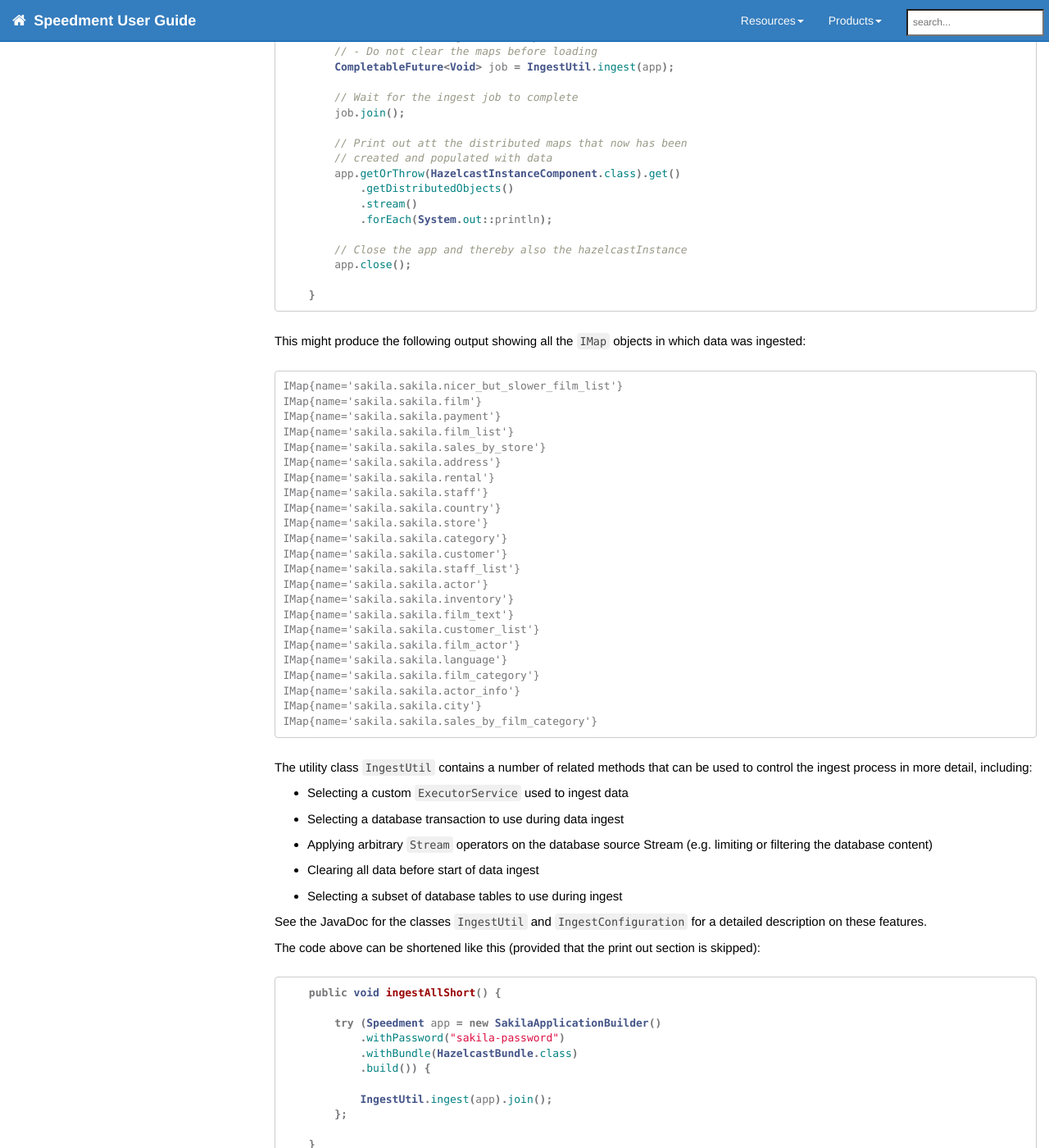
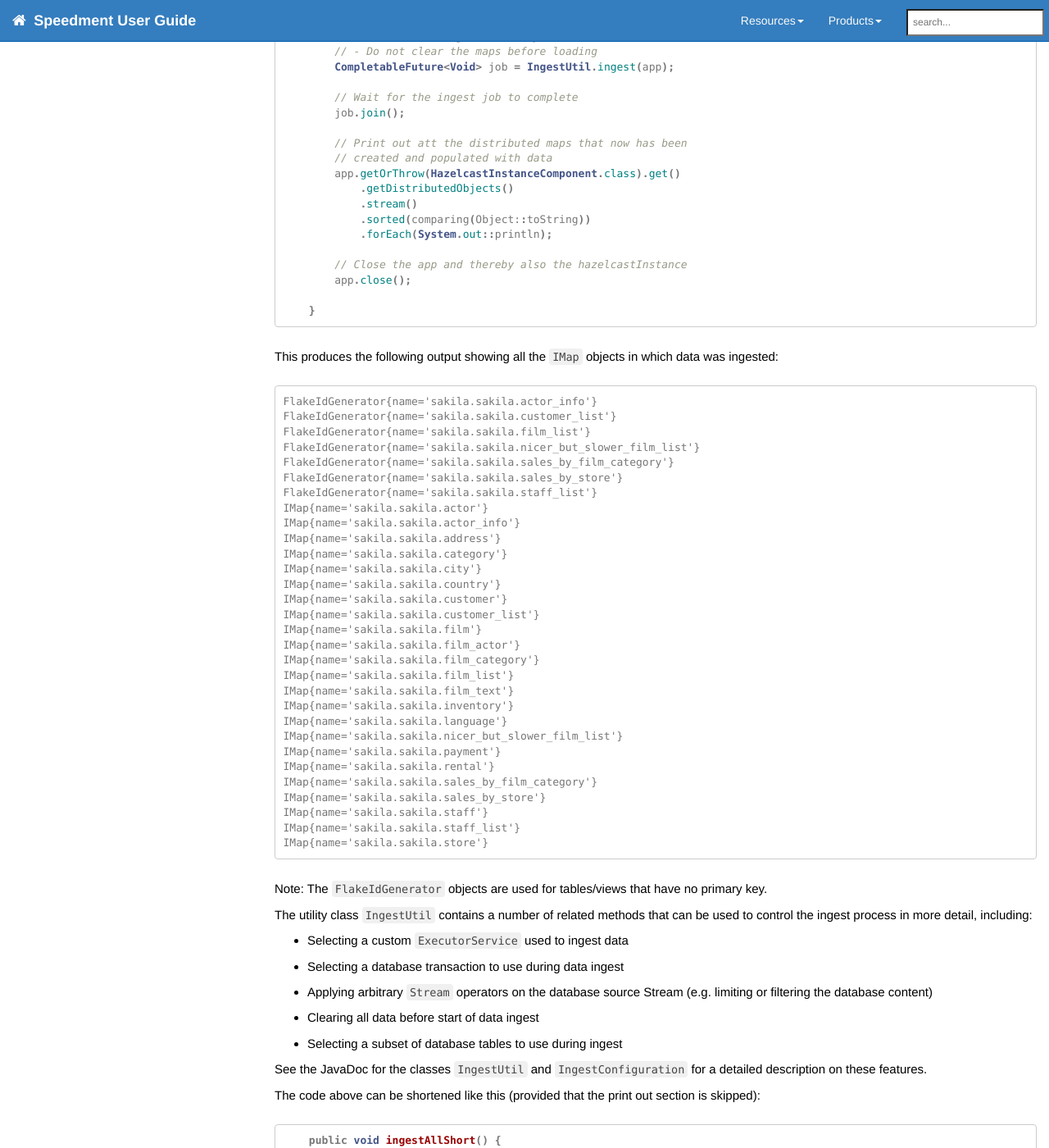
Before and after one commit to speedment/speedment-doc, a Jekyll site: the page built from pages/hazelcast.md, in a window 1280 px wide and 1400 px high, scrolled down 11034 px. Shown: the whole window at 82% size. Built offline with Jekyll 4.4.1, drawn with Linux system fonts in a browser that asks for light colours; nearby versions of some CDN libraries; comment, search, counter and statistics services are not loaded; some of the changed text lies outside the part shown.

Commit message:
hazelcast: Add join and aggregation info

````diff
--- a/pages/hazelcast.md
+++ b/pages/hazelcast.md
@@ -491,6 +491,7 @@
         app.getOrThrow(HazelcastInstanceComponent.class).get()
             .getDistributedObjects()
             .stream()
+            .sorted(comparing(Object::toString))
             .forEach(System.out::println);
 
         // Close the app and thereby also the hazelcastInstance
@@ -498,32 +499,41 @@
 
     }
 ```
-This might produce the following output showing all the `IMap` objects in which data was ingested:
+This produces the following output showing all the `IMap` objects in which data was ingested:
 ```text
+FlakeIdGenerator{name='sakila.sakila.actor_info'}
+FlakeIdGenerator{name='sakila.sakila.customer_list'}
+FlakeIdGenerator{name='sakila.sakila.film_list'}
+FlakeIdGenerator{name='sakila.sakila.nicer_but_slower_film_list'}
+FlakeIdGenerator{name='sakila.sakila.sales_by_film_category'}
+FlakeIdGenerator{name='sakila.sakila.sales_by_store'}
+FlakeIdGenerator{name='sakila.sakila.staff_list'}
+IMap{name='sakila.sakila.actor'}
+IMap{name='sakila.sakila.actor_info'}
+IMap{name='sakila.sakila.address'}
+IMap{name='sakila.sakila.category'}
+IMap{name='sakila.sakila.city'}
+IMap{name='sakila.sakila.country'}
+IMap{name='sakila.sakila.customer'}
+IMap{name='sakila.sakila.customer_list'}
+IMap{name='sakila.sakila.film'}
+IMap{name='sakila.sakila.film_actor'}
+IMap{name='sakila.sakila.film_category'}
+IMap{name='sakila.sakila.film_list'}
+IMap{name='sakila.sakila.film_text'}
+IMap{name='sakila.sakila.inventory'}
+IMap{name='sakila.sakila.language'}
 IMap{name='sakila.sakila.nicer_but_slower_film_list'}
-IMap{name='sakila.sakila.film'}
 IMap{name='sakila.sakila.payment'}
-IMap{name='sakila.sakila.film_list'}
+IMap{name='sakila.sakila.rental'}
+IMap{name='sakila.sakila.sales_by_film_category'}
 IMap{name='sakila.sakila.sales_by_store'}
-IMap{name='sakila.sakila.address'}
-IMap{name='sakila.sakila.rental'}
 IMap{name='sakila.sakila.staff'}
-IMap{name='sakila.sakila.country'}
+IMap{name='sakila.sakila.staff_list'}
 IMap{name='sakila.sakila.store'}
-IMap{name='sakila.sakila.category'}
-IMap{name='sakila.sakila.customer'}
-IMap{name='sakila.sakila.staff_list'}
-IMap{name='sakila.sakila.actor'}
-IMap{name='sakila.sakila.inventory'}
-IMap{name='sakila.sakila.film_text'}
-IMap{name='sakila.sakila.customer_list'}
-IMap{name='sakila.sakila.film_actor'}
-IMap{name='sakila.sakila.language'}
-IMap{name='sakila.sakila.film_category'}
-IMap{name='sakila.sakila.actor_info'}
-IMap{name='sakila.sakila.city'}
-IMap{name='sakila.sakila.sales_by_film_category'}
 ```
+Note: The `FlakeIdGenerator` objects are used for tables/views that have no primary key.
+
 The utility class `IngestUtil` contains a number of related methods that can be used to control the ingest process in more detail, including:
 - Selecting a custom `ExecutorService` used to ingest data
 - Selecting a database transaction to use during data ingest
@@ -631,6 +641,14 @@
 ```
 As can be seen, creating a `HazelcastInstance` and then just invoking the method `GeneratedSakilaIndexUtil::setupIndex` will create the same indexes in the Hazelcast grid that were present in the database.
 
+## Joins
+Hazelcast tables can be joined using the [Stream Join](https://speedment.github.io/speedment-doc/join.html#stream-joins-) functionality. The current version does __not__ support joining of Hazelcast Maps using the `JoinCOmponent`. Read more about joins with Speedment [here](#join).
+
+## Aggregations
+Aggregations using the Speedment `Aggregator` are supported with Hazelcast maps but are __not__ fully optimized in the current version.
+
+Aggregations using the Hazelcast `IMap::aggregate` method is fully supported.
+
 ## Performance
 Thanks to the `Portable` entity classes, Hazelcast server nodes can benefit from indexing and partial deserialization when applying predicates on large data sets. This greatly speeds up querying in many cases.
 
````
